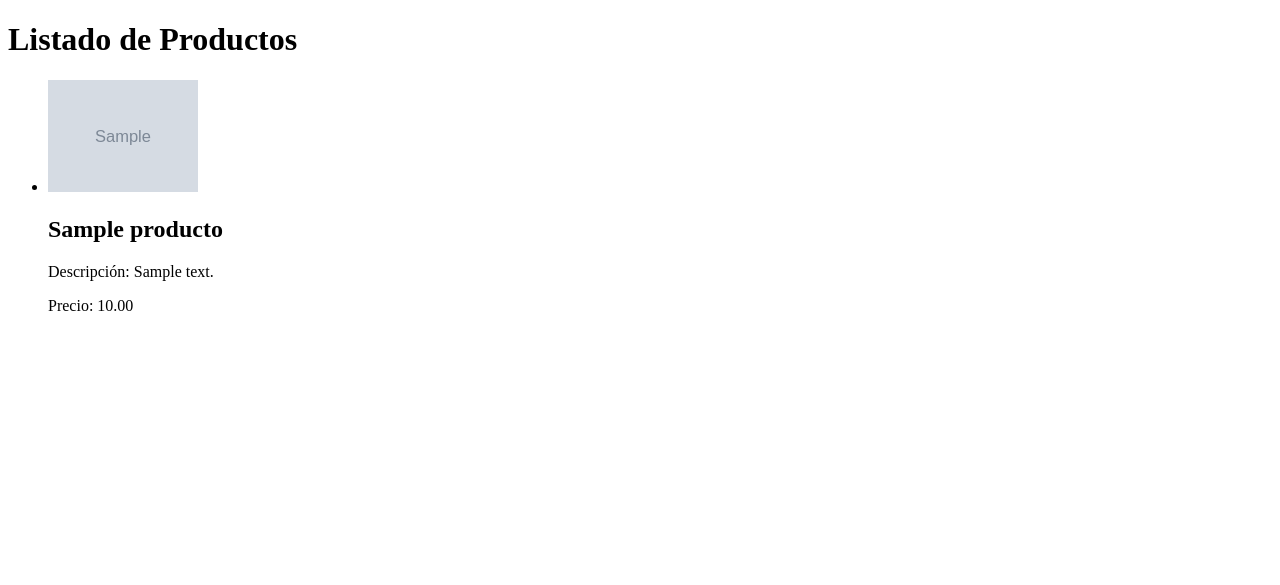
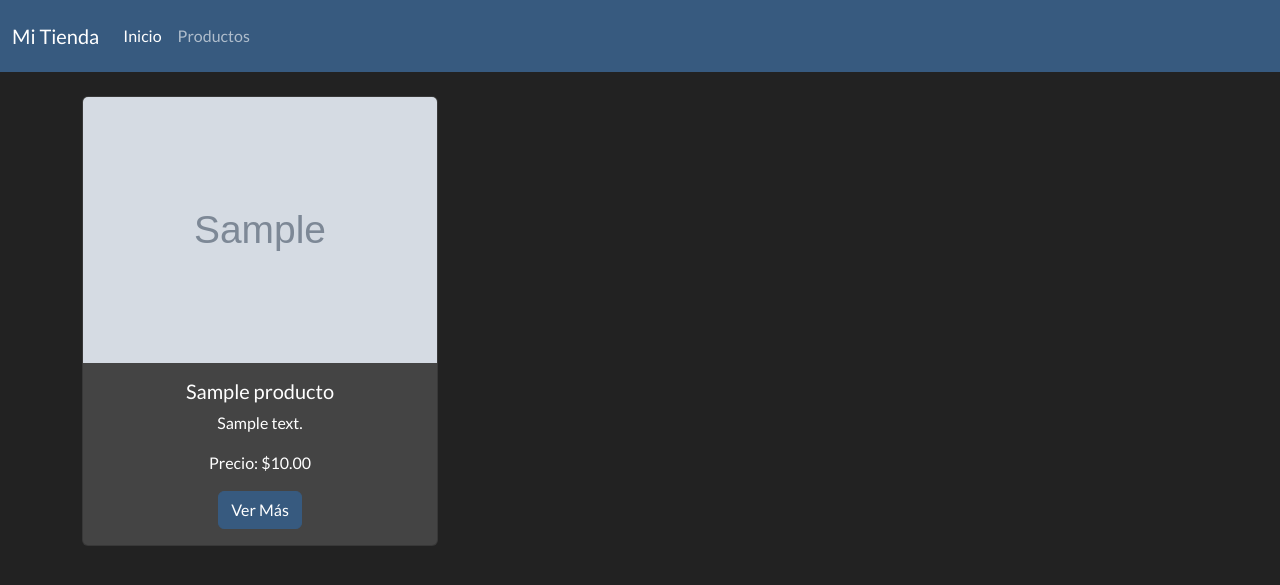
Before and after one commit to GitHubJeyson/RepositGit, a Node server app: page /index in a window 1280 px wide. Shown: the top 585 px of the page. Run offline with Node 20, Linux system fonts and the light colour scheme; tables that the repository leaves empty hold one stand-in row (values such as "Sample post"); grey boxes marked "Sample" are stand-in pictures; some libraries are stand-ins or nearby versions.

Commit message:
Agregando estilos a index

```diff
--- a/views/index.ejs
+++ b/views/index.ejs
@@ -1,24 +1,53 @@
-<!-- views/index.ejs -->
-
 <!DOCTYPE html>
 <html lang="es">
 <head>
   <meta charset="UTF-8">
+  <meta http-equiv="X-UA-Compatible" content="IE=edge">
   <meta name="viewport" content="width=device-width, initial-scale=1.0">
-  <title>Lista de Productos</title>
+  <!-- Bootstrap Darkly Theme -->
+  <link rel="stylesheet" href="https://cdnjs.cloudflare.com/ajax/libs/bootswatch/5.1.3/darkly/bootstrap.min.css">
+  <script defer src="https://cdn.jsdelivr.net/npm/bootstrap@5.1.3/dist/js/bootstrap.bundle.min.js"></script>
+  <title>Mi Tienda de Productos</title>
 </head>
 <body>
-  <h1>Listado de Productos</h1>
-  <ul>
-    <% productos.forEach(function(producto) { %>
-      <li>
-        <img src="<%= producto.imagen %>" style="max-width: 150px; max-height: 150px;">
-        <h2><%= producto.nombre %></h2>
-        <p>Descripción: <%= producto.descripcion %></p>
-        <p>Precio: <%= producto.precio %></p>
-        <!-- Agrega más detalles del producto según necesites -->
-      </li>
-    <% }); %>
-  </ul>
+  <nav class="navbar navbar-expand-lg navbar-dark bg-primary">
+    <div class="container-fluid">
+      <a class="navbar-brand" href="#">Mi Tienda</a>
+      <button class="navbar-toggler" type="button" data-bs-toggle="collapse" data-bs-target="#navbarNavAltMarkup" aria-controls="navbarNavAltMarkup" aria-expanded="false" aria-label="Toggle navigation">
+        <span class="navbar-toggler-icon"></span>
+      </button>
+      <div class="collapse navbar-collapse" id="navbarNavAltMarkup">
+        <div class="navbar-nav">
+          <a class="nav-link active" aria-current="page" href="/index">Inicio</a>
+          <a class="nav-link" href="/productos">Productos</a>
+        </div>
+      </div>
+    </div>
+  </nav>
+
+  <main class="container pt-4">
+    <div class="row">
+      <% if (productos.length === 0) { %>
+        <div class="col-md-12">
+          <div class="alert alert-dark" role="alert">
+            No hay productos disponibles. <a href="#" class="alert-link">Agregar Producto</a>
+          </div>
+        </div>
+      <% } %>
+      <% productos.forEach(producto => { %>
+        <div class="col-md-4 mb-3">
+          <div class="card text-center bg-secondary text-white">
+            <img src="<%= producto.imagen %>" class="card-img-top" alt="<%= producto.nombre %>">
+            <div class="card-body">
+              <h5 class="card-title"><%= producto.nombre %></h5>
+              <p class="card-text"><%= producto.descripcion %></p>
+              <p class="card-text">Precio: $<%= producto.precio %></p>
+              <a href="/producto/<%= producto.id %>" class="btn btn-primary">Ver Más</a>
+            </div>
+          </div>
+        </div>
+      <% }); %>
+    </div>
+  </main>
 </body>
 </html>
```
